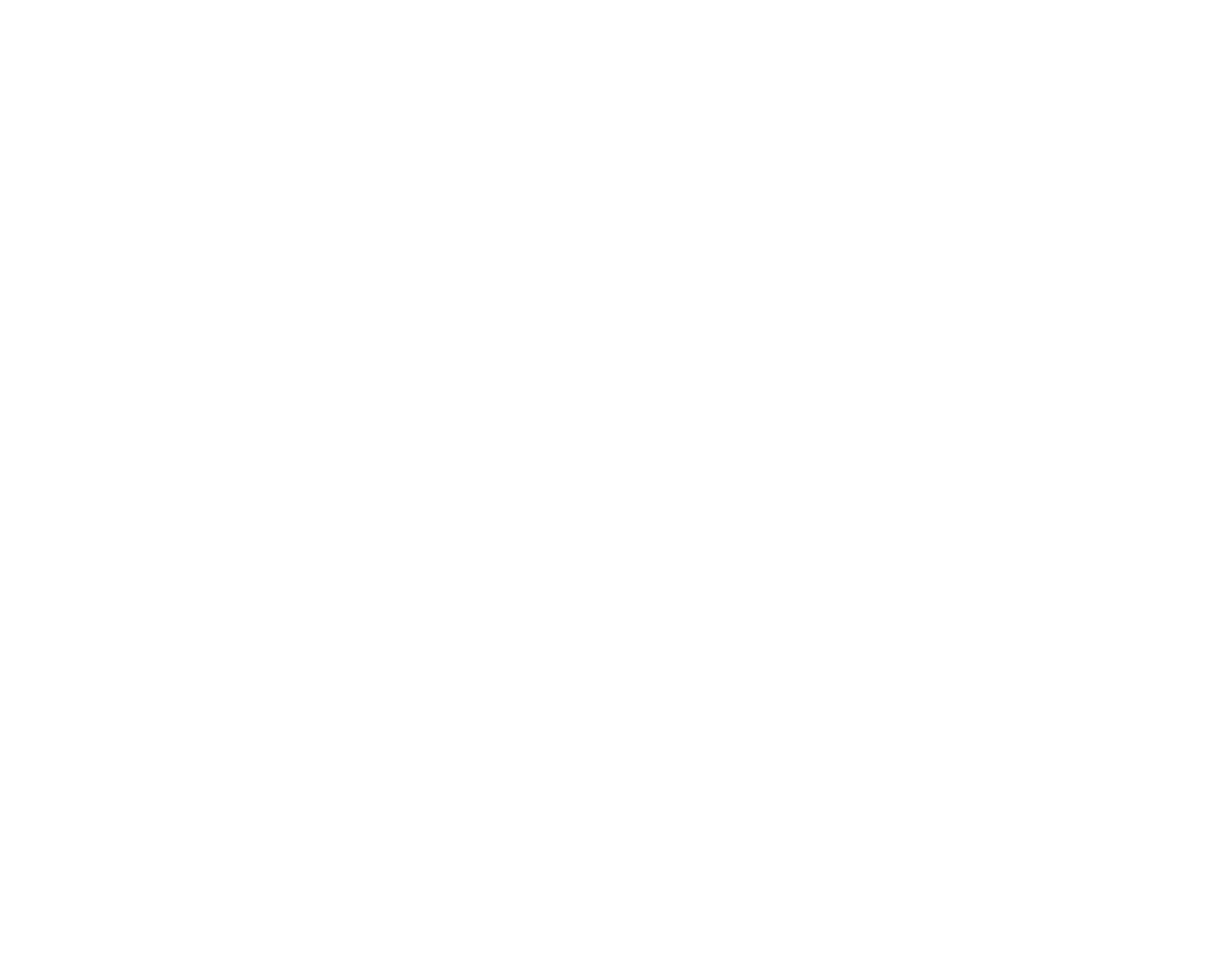
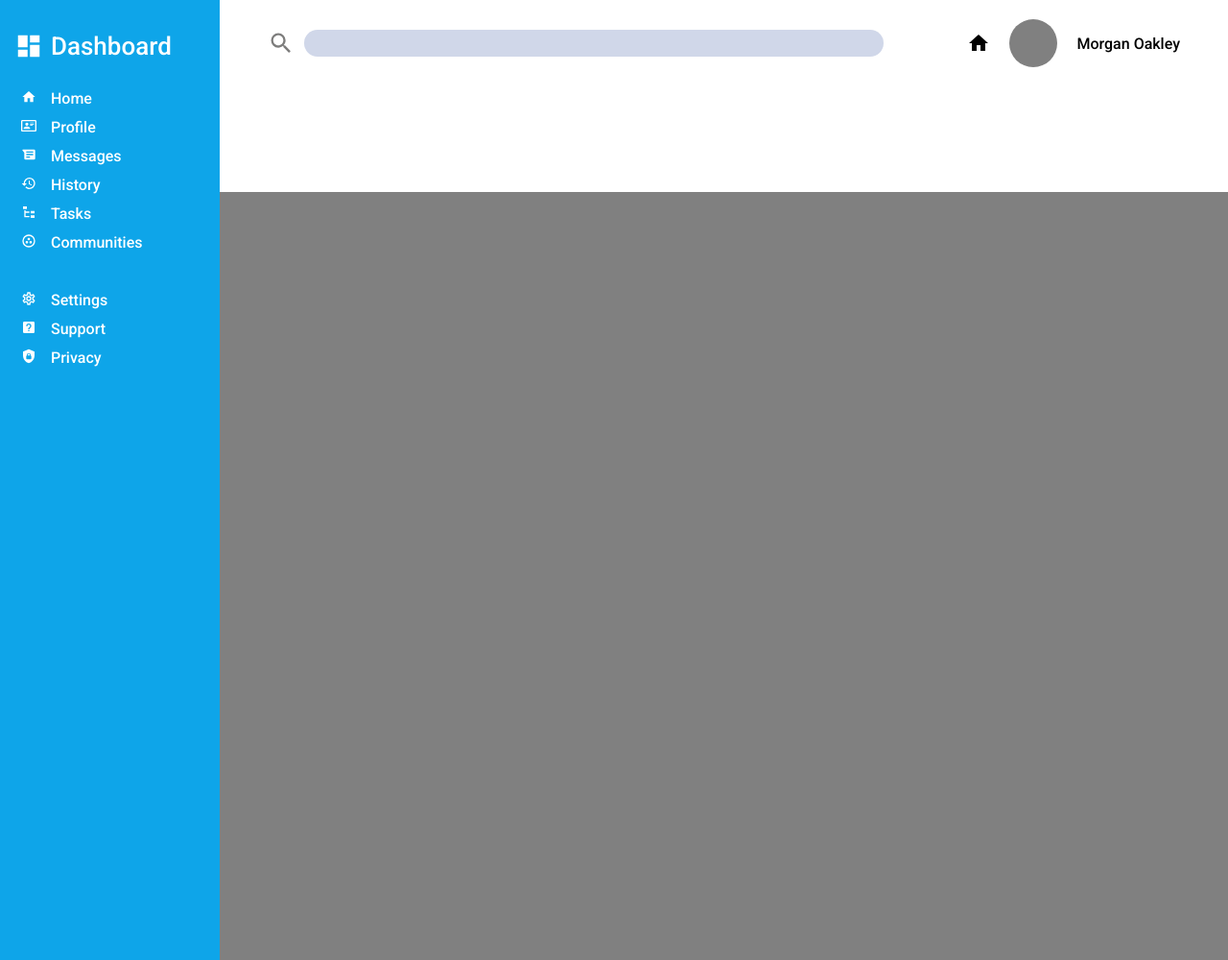
Before and after one commit to ze-jeff123/odin-admin-dashboard, a plain HTML site: page index.html in a window 1280 px wide. Shown: the whole page at 96% size. Before the commit the page ends 800 px from the top, so only its background shows below. Drawn offline with Linux system fonts and the light colour scheme.

Commit message:
Add sidebar layout and header

```diff
--- a/index.html
+++ b/index.html
@@ -1,15 +1,69 @@
 <!DOCTYPE html>
 <html lang="en">
+
 <head>
     <meta charset="UTF-8">
     <meta http-equiv="X-UA-Compatible" content="IE=edge">
     <meta name="viewport" content="width=device-width, initial-scale=1.0">
     <title>Admin Dashboard</title>
     <link rel="stylesheet" href="styles.css">
+    <link rel="preconnect" href="https://fonts.googleapis.com">
+    <link rel="preconnect" href="https://fonts.gstatic.com" crossorigin>
+    <link href="https://fonts.googleapis.com/css2?family=Roboto:wght@500&display=swap" rel="stylesheet">
 </head>
+
 <body>
     <div class="wrapper">
+        <div class="header">
+            <div class="container">
+                <div class="first-row">
+                    <form>
+                        <button class="search-button"></button>
+                        <input type="text" class="search-text">
+                    </form>
+                    <img src="icons/home.svg" alt="Notification bell" class="notification-bell">
+                    <div class="profile-pic"></div>
+                    <div class="username">Morgan Oakley</div>
+                </div>
+                <div class="second-row"></div>
+            </div>
 
+        </div>
+        <div class="sidebar">
+            <img src="icons/logo.svg" alt="dashboard logo" class="logo-icon">
+            <div class="logo-text">Dashboard</div>
+
+            <img src="icons/home.svg" alt="house icon" class="menu-icon">
+            <div class="menu-text">Home</div>
+
+            <img src="icons/card-account-details-outline.svg" alt="Profile icon" class="menu-icon">
+            <div class="menu-text">Profile</div>
+
+            <img src="icons/android-messages.svg" alt="Messages icon" class="menu-icon">
+            <div class="menu-text">Messages</div>
+
+            <img src="icons/history.svg" alt="History icon" class="menu-icon">
+            <div class="menu-text">History</div>
+
+            <img src="icons/file-tree.svg" alt="Tasks icon" class="menu-icon">
+            <div class="menu-text">Tasks</div>
+
+            <img src="icons/google-circles-communities.svg" alt="Circle with dots in it icon" class="menu-icon">
+            <div class="menu-text">Communities</div>
+
+            <img src="icons/cog-outline.svg" alt="Settings cog icon" class="menu-icon">
+            <div class="menu-text">Settings</div>
+
+            <img src="icons/help-box.svg" alt="Question mark in box icon" class="menu-icon">
+            <div class="menu-text">Support</div>
+
+            <img src="icons/shield-lock.svg" alt="Lock in shield icon" class="menu-icon">
+            <div class="menu-text">Privacy</div>
+
+        </div>
+
+        <div class="content"></div>
     </div>
 </body>
+
 </html>
--- a/styles.css
+++ b/styles.css
@@ -1,5 +1,8 @@
 .wrapper {
-
+    height : 1000px;
+    display : grid;
+    grid-template-columns : auto 3fr;
+    grid-template-rows : auto 1fr;
 }
 
 body {
@@ -8,4 +11,126 @@ body {
 
 * {
     box-sizing: border-box;
+    font-family : 'Roboto', sans-serif;
 }
+
+.sidebar {
+    color : white;
+    background-color: #0ea5e9;
+    grid-row : 1 / span 2;
+    display : grid;
+    padding : 33px 50px 0px 15px;
+    column-gap : 8px;
+    grid-template-columns : auto auto;
+    grid-template-rows : 60px repeat(5,30px) 60px;
+    grid-auto-rows: 30px;
+    justify-items : center;
+}
+
+.logo-text,
+.menu-text {
+    justify-self : flex-start;
+}
+
+.logo-text {
+    max-height : 30px;
+    font-size : 26px;
+}
+
+.logo-icon {
+    max-height : 30px;
+    height : 100%;
+}
+.menu-text {
+    font-size : 16px;
+}
+
+.menu-icon {
+    height : 16px;
+}
+
+.content {
+    background-color: gray;
+}
+
+.header {
+    min-height : 200px;
+    background-color: white;
+}
+
+.logo-text::after {
+    height : 100px;
+    background-color: red;
+    content : "";
+}
+
+.sidebar img:not(:first-of-type) {
+    filter: invert(100%) sepia(100%) saturate(0%) hue-rotate(86deg) brightness(104%) contrast(101%);
+}
+
+/* HEADER */
+
+.first-row {
+    display : grid;
+    align-items : center;
+    grid-template-columns : 1fr auto auto auto;
+    padding : 20px 50px;
+    gap : 20px;
+}
+
+.first-row>*:nth-child(1n + 2) {
+    justify-self : center;
+}
+
+.first-row form {
+    display : grid;
+    grid-template-columns : auto minmax(100px,0.9fr);
+    justify-content: start;
+    gap : 10px;
+}
+
+.profile-pic {
+    width : 50px;
+    height : 50px;
+    background-color : gray;
+    border-radius : 50%;
+}
+.first-row form input {
+    border-radius : 20px;
+    padding : 5px 18px;
+    background-color: rgb(208, 215, 233);
+
+    border : 0px solid white;
+    outline: 0px solid white;
+}
+
+
+button {
+    display: block;
+    border: none;
+    padding: 14px;
+    margin: 0;
+    text-decoration: none;
+    background-image: url("icons/magnify.svg");
+    background-repeat : no-repeat;
+    background-size:contain;
+    background-color :rgba(235, 235, 235, 0);
+    filter: invert(41%) sepia(63%) saturate(4%) hue-rotate(346deg) brightness(105%) contrast(90%);
+    color: #ffffff;
+    background-position : center;
+    font-family: sans-serif;
+    font-size: 1rem;
+    line-height: 1;
+    cursor: pointer;
+    text-align: center;
+    -webkit-appearance: none;
+    -moz-appearance: none;
+}
+
+button:hover,
+button:focus {
+    background-color :rgba(235, 235, 235, 0);
+}
+button:active {
+    transform: scale(0.99);
+}
```
Also changed, not shown: icons/android-messages.svg (added), icons/card-account-details-outline.svg (added), icons/cog-outline.svg (added), icons/file-tree.svg (added), icons/google-circles-communities.svg (added), icons/help-box.svg (added), icons/history.svg (added), icons/home.svg (added), icons/logo.svg (added), icons/magnify.svg (added), icons/shield-lock.svg (added).
